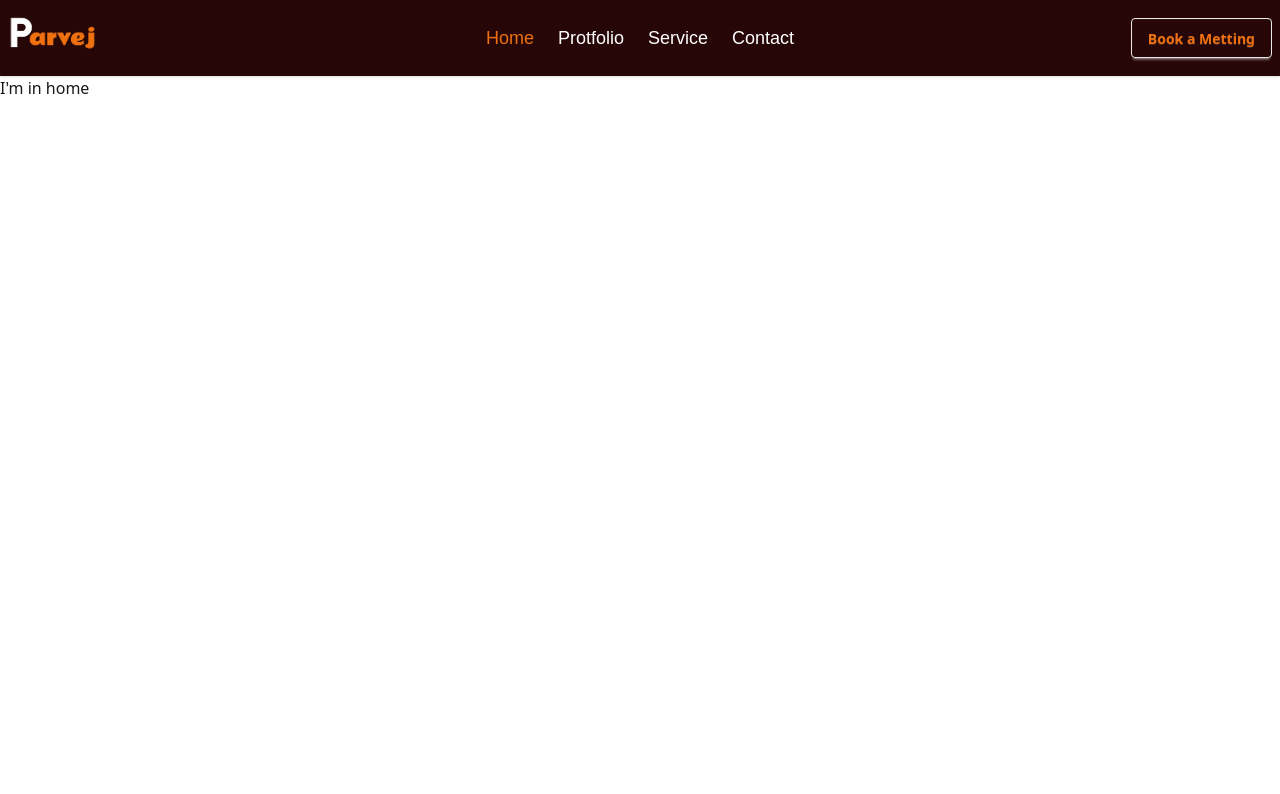
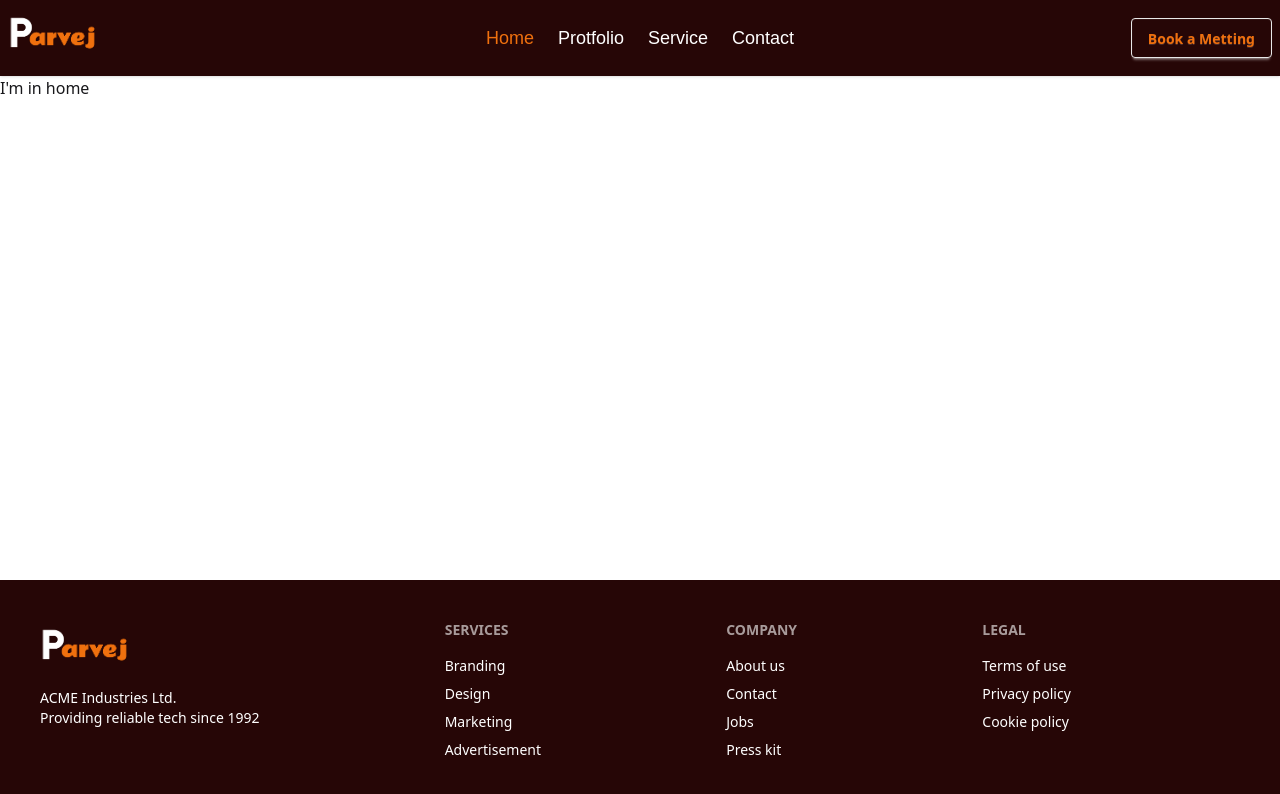
Before and after one commit to mhneloy/9AM-solution-client, a React (Vite) app: page / in a window 1280 px wide. Shown: the top 794 px of the page. Built offline with nearby package versions, Linux system fonts and the light colour scheme.

Commit message:
adding the footer section with background color and Theme

```diff
--- a/src/Layout.jsx
+++ b/src/Layout.jsx
@@ -1,3 +1,4 @@
+import Footer from "./sharecomponent/footer/Footer";
 import Navbar from "./sharecomponent/navbar/Navbar";
 import { Outlet } from "react-router-dom";
 
@@ -5,7 +6,10 @@ const Layout = () => {
   return (
     <div>
       <Navbar />
-      <Outlet />
+      <div className="min-h-[calc(100vh-296px)]">
+        <Outlet />
+      </div>
+      <Footer />
     </div>
   );
 };
--- /dev/null
+++ b/src/sharecomponent/footer/Footer.jsx
@@ -0,0 +1,41 @@
+import pervej from "../../assets/Logo.png";
+const Footer = () => {
+  return (
+    <div>
+      <footer className="footer sm:footer-horizontal bg-[#260606]   text-white p-10">
+        <aside>
+          <div>
+            <img src={pervej} alt="Pervej" className="h-[60px]" />
+          </div>
+          <p>
+            ACME Industries Ltd.
+            <br />
+            Providing reliable tech since 1992
+          </p>
+        </aside>
+        <nav>
+          <h6 className="footer-title">Services</h6>
+          <a className="link link-hover">Branding</a>
+          <a className="link link-hover">Design</a>
+          <a className="link link-hover">Marketing</a>
+          <a className="link link-hover">Advertisement</a>
+        </nav>
+        <nav>
+          <h6 className="footer-title">Company</h6>
+          <a className="link link-hover">About us</a>
+          <a className="link link-hover">Contact</a>
+          <a className="link link-hover">Jobs</a>
+          <a className="link link-hover">Press kit</a>
+        </nav>
+        <nav>
+          <h6 className="footer-title">Legal</h6>
+          <a className="link link-hover">Terms of use</a>
+          <a className="link link-hover">Privacy policy</a>
+          <a className="link link-hover">Cookie policy</a>
+        </nav>
+      </footer>
+    </div>
+  );
+};
+
+export default Footer;
```
